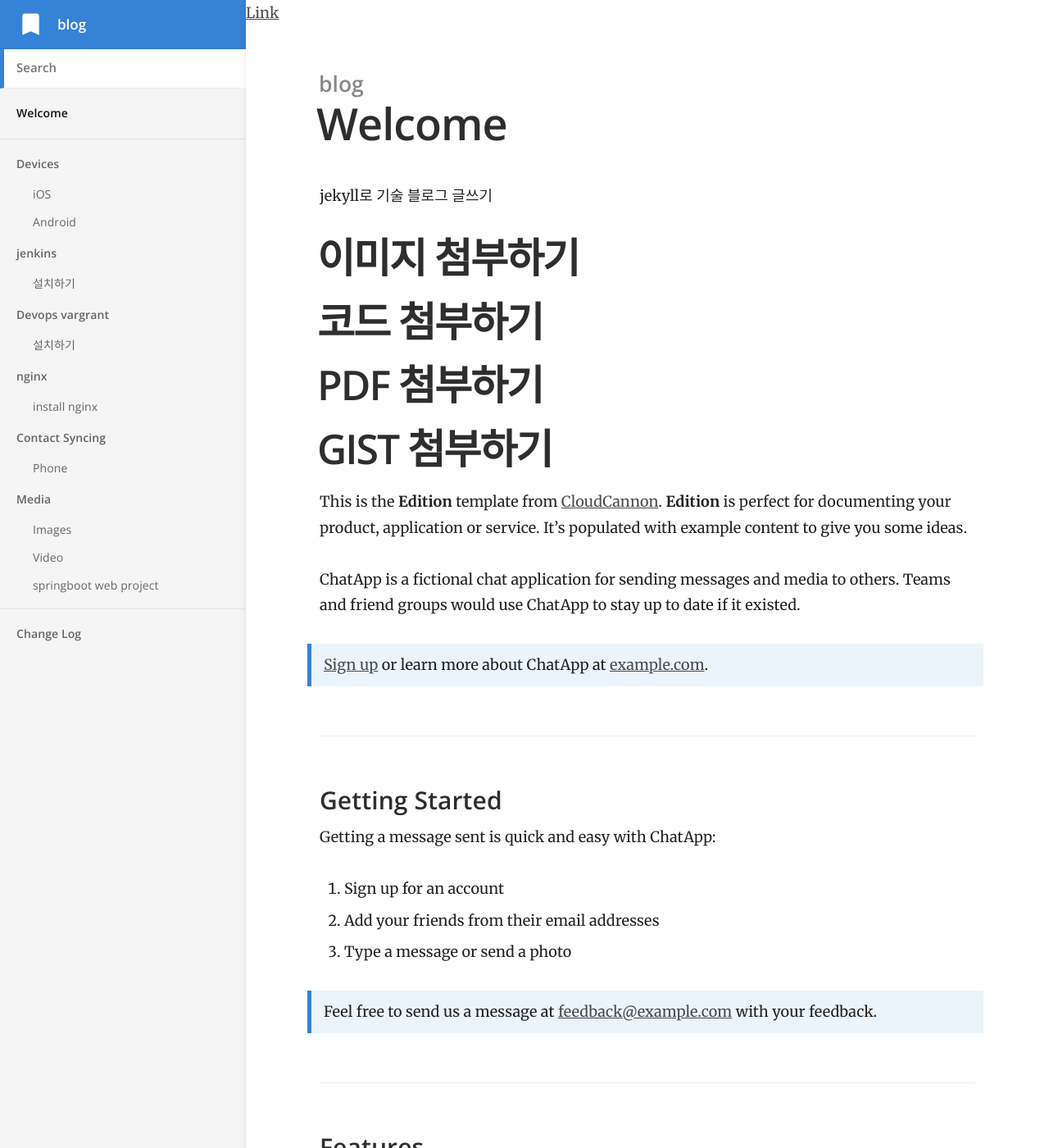
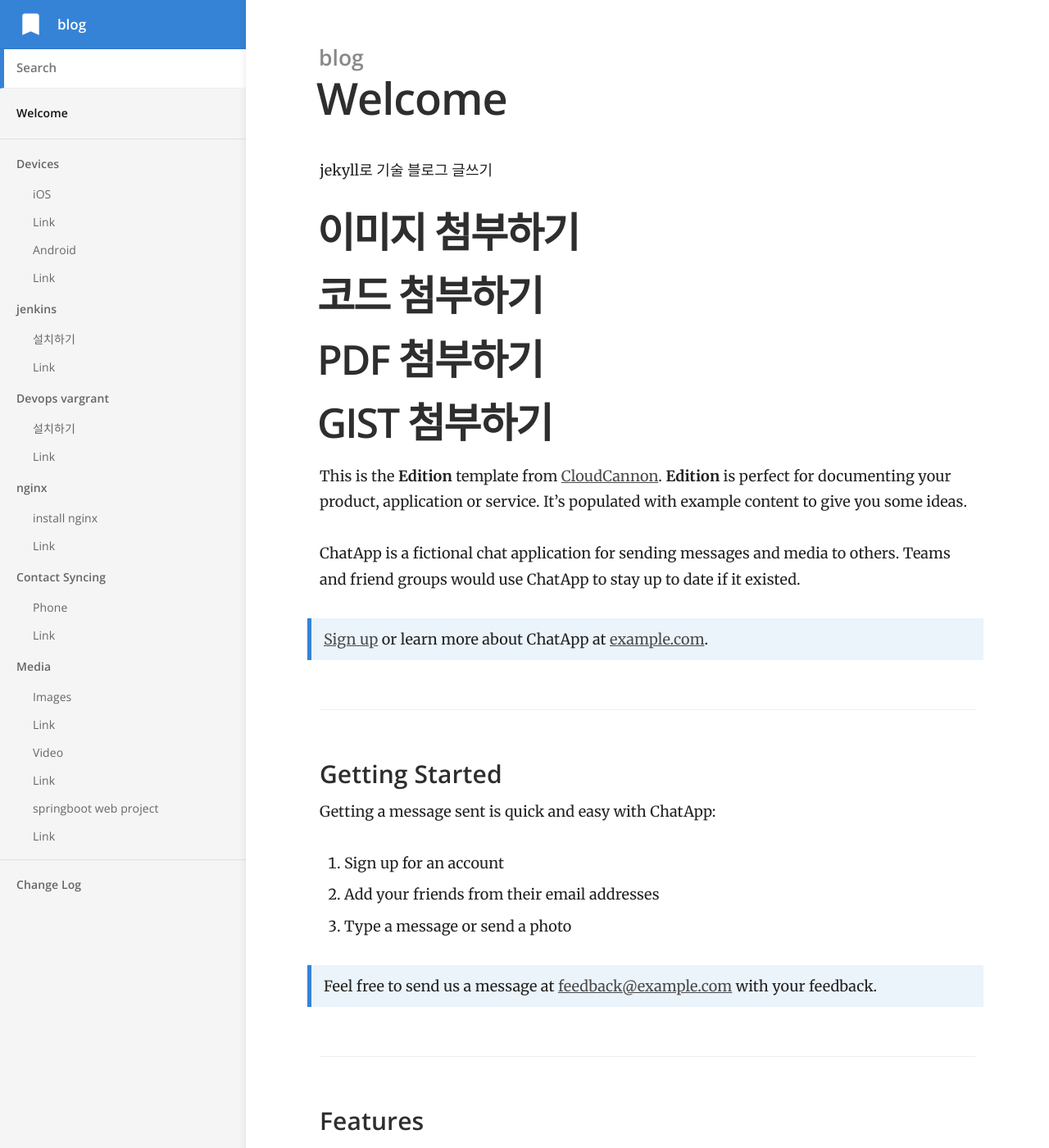
Before and after one commit to j2yes/j2yes.github.io, a Jekyll site: the page built from index.md, in a window 1280 px wide and 1400 px high. Shown: the whole window at 82% size. Built offline with Jekyll 4.4.1, drawn with Linux system fonts in a browser that asks for light colours; comment, search, counter and statistics services are not loaded.

Commit message:
Updated '_layouts/default.html' via CloudCannon

```diff
--- a/_layouts/default.html
+++ b/_layouts/default.html
@@ -57,7 +57,9 @@
 							<a href="{{ site.baseurl }}{{ items.first.url }}">{{ group.name }}</a>
 							<ul>
 								{% for item in items %}
-									<li class="nav-item {% if item.url == page.url %}current{% endif %}"><a href="{{ site.baseurl }}{{ item.url }}">{{ item.title }}</a></li>
+									<li class="nav-item {% if item.url == page.url %}current{% endif %}"><a href="{{ site.baseurl }}{{ item.url }}">{{ item.title }}</a>
+									<a href="{{ site.url }}{{ item.url }}#disqus_thread">Link</a>
+									</li>
 								{% endfor %}
 							</ul>
 						</li>
@@ -74,9 +76,7 @@
 		</header>
 
 		<section class="main">
-		    <a href="{{ site.baseUrl }}#disqus_thread">Link</a>
-
-			<div class="page-header">
+		    <div class="page-header">
 				<h2>{% if page.category %}{{ page.category }}{% else %}{{ site.title }}{% endif %}</h2>
 				<h3>{{ page.title }}</h3>
 			</div>
```
